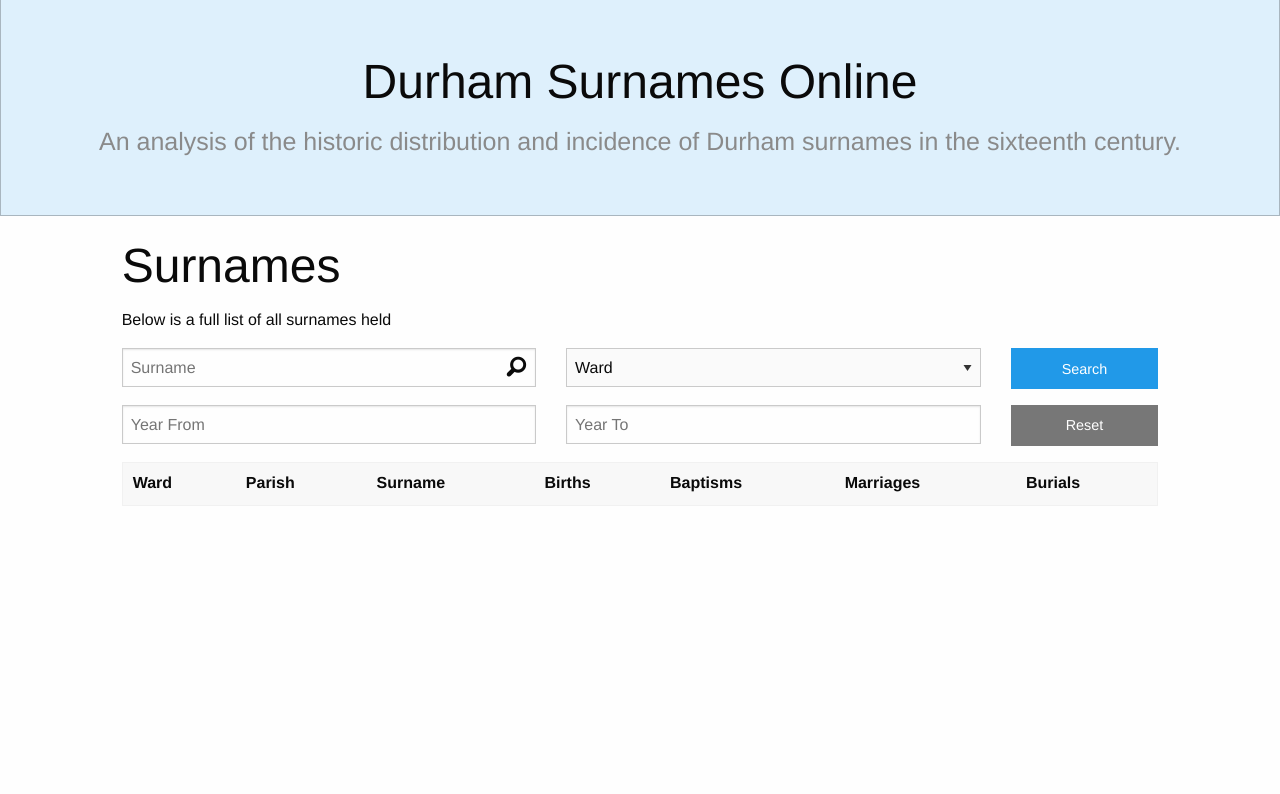
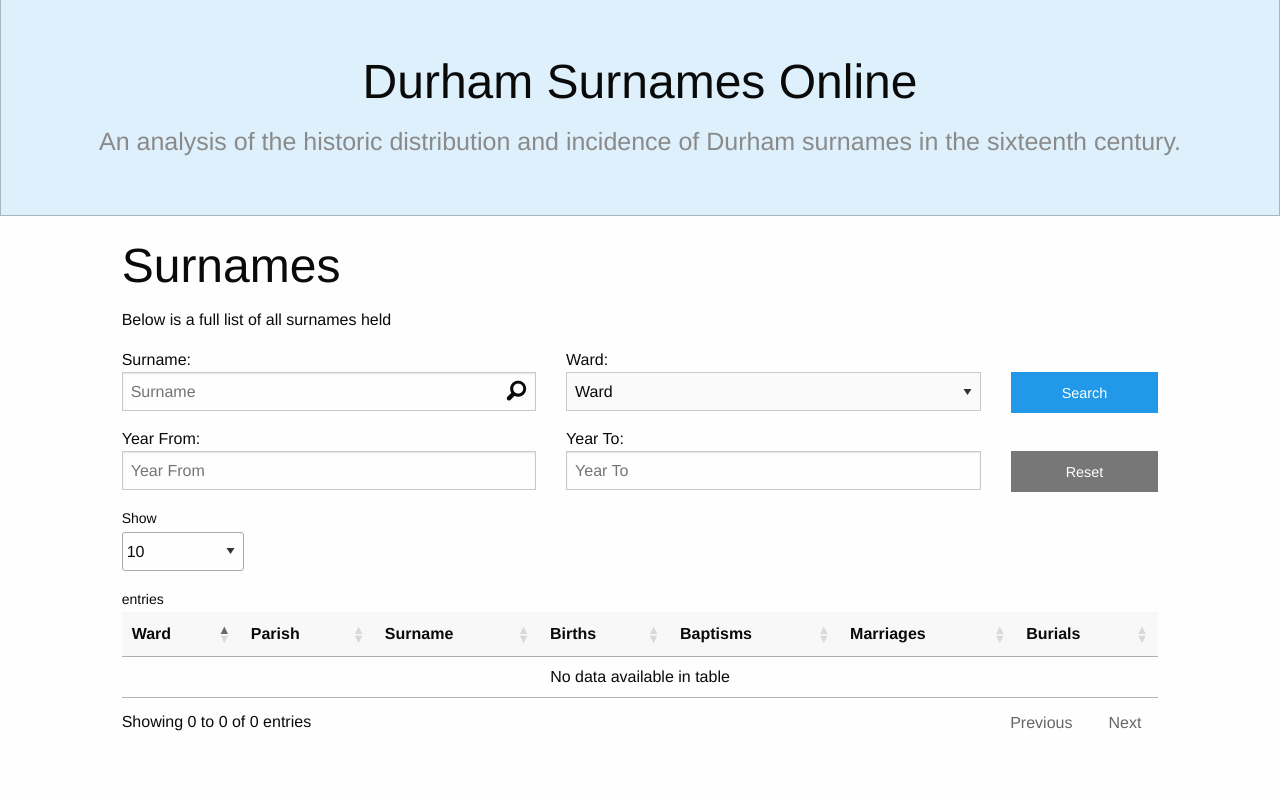
Before and after one commit to Rhino12343/durham_surnames_online, a CodeIgniter app: page /database/ in a window 1280 px wide. Shown: the part 55-849 px from the top of the page. Before the commit the page ends 561 px from the top, so only its background shows below. Run offline with CodeIgniter, Linux system fonts and the light colour scheme; data comes from the database, SQL or seed files in the repository; data that the repository does not hold is empty; some libraries are stand-ins or nearby versions.

Commit message:
added datatables for displaying data, and added about page

```diff
--- /dev/null
+++ b/application/views/about/index.php
@@ -0,0 +1,3 @@
+<div id="infoMessage"><?php echo $message;?></div>
+
+<?php echo file_get_contents('http://loripsum.net/api/5'); ?>
--- a/application/views/search/index.php
+++ b/application/views/search/index.php
@@ -18,12 +18,14 @@
         <form>
             <div class="small-12 medium-6 large-<?= $input_size; ?> columns">
                 <div class=" input-holder">
+                    <span>Surname:</span>
                     <input type="text" id="surname_search" placeholder="Surname" value="<?= isset($_GET['sq']) ? $_GET['sq'] : '' ?>">
                     <i class="fi-magnifying-glass"></i>
                 </div>
             </div>
 
             <div class="small-12 medium-6 large-<?= $input_size; ?> columns">
+                <span>Ward:</span>
                 <select class="ward_filter">
                     <option value="">Ward</option>
                     <?php foreach($wards as $ward) { ?>
@@ -38,6 +40,7 @@
 
         <?php if ($ward_id > 0) { ?>
                 <div class="small-12 medium-6 large-<?= $input_size; ?> columns">
+                    <span>Parish:</span>
                     <select class="parish_filter">
                         <option value="">Parish</option>
                         <?php foreach($parishes as $parish) { ?>
@@ -56,10 +59,12 @@
             </div>
 
             <div class="small-12 medium-6 large-5 columns">
+                <span>Year From:</span>
                 <input type="number" id="year_from" min="1500" max="1600" placeholder="Year From" value="<?= $year_from; ?>">
             </div>
 
             <div class="small-12 medium-6 large-5 columns">
+                <span>Year To:</span>
                 <input type="number" id="year_to" min="1500" max="1600" placeholder="Year To" value="<?= $year_to; ?>">
             </div>
 
@@ -101,6 +106,10 @@
 
 <script type="text/javascript">
     (function($){
+        $('#surname_display_table').DataTable({
+            "searching": false
+        });
+
         var search_query = "<?= $this->input->get('sq') ?>";
 
         $('#surname_search').on('input', function(){
--- a/application/views/template/header.php
+++ b/application/views/template/header.php
@@ -7,7 +7,10 @@
         <link rel="stylesheet" href="<?= base_url(); ?>css/foundation.min.css">
         <link rel="stylesheet" href="<?= base_url(); ?>fonts/foundation-icons.css">
         <link rel="stylesheet" href="<?= base_url(); ?>css/app.css">
+        <link rel="stylesheet" type="text/css" href="https://cdn.datatables.net/v/zf/dt-1.10.16/datatables.min.css"/>
+
         <script src="https://code.jquery.com/jquery-2.1.4.min.js"></script>
+        <script type="text/javascript" src="https://cdn.datatables.net/v/zf/dt-1.10.16/datatables.min.js"></script>
     </head>
     <body>
         <div class="top-bar">
--- a/css/app.css
+++ b/css/app.css
@@ -64,12 +64,20 @@
     margin-top: 10px;
 }
 
+.admin_btn_container #surname_search_btn {
+    top: 0px;
+}
+
 #surname_search_btn{
     width: 100%;
+    position: relative;
+    top: 24px;
 }
 
 #reset_surname_search_btn{
     width: 100%;
+    position: relative;
+    top: 24px;
 }
 
 #new_surname_btn{
@@ -82,7 +90,7 @@
 }
 .row .fi-magnifying-glass {
     position: absolute;
-    top: 0;
+    top: 24px;
     right: 10px;
     font-size: 25px;
     line-height: 39px;
@@ -142,6 +150,11 @@
     float: left;
 }
 
+.admin_btn_container {
+    top: 24px;
+    position: relative;
+}
+
 footer {
     min-height: 50px;
 }
```
Also changed, not shown: application/controllers/About.php (added, +23 -0 lines), application/views/admin/index.php (+13 -2 lines).
